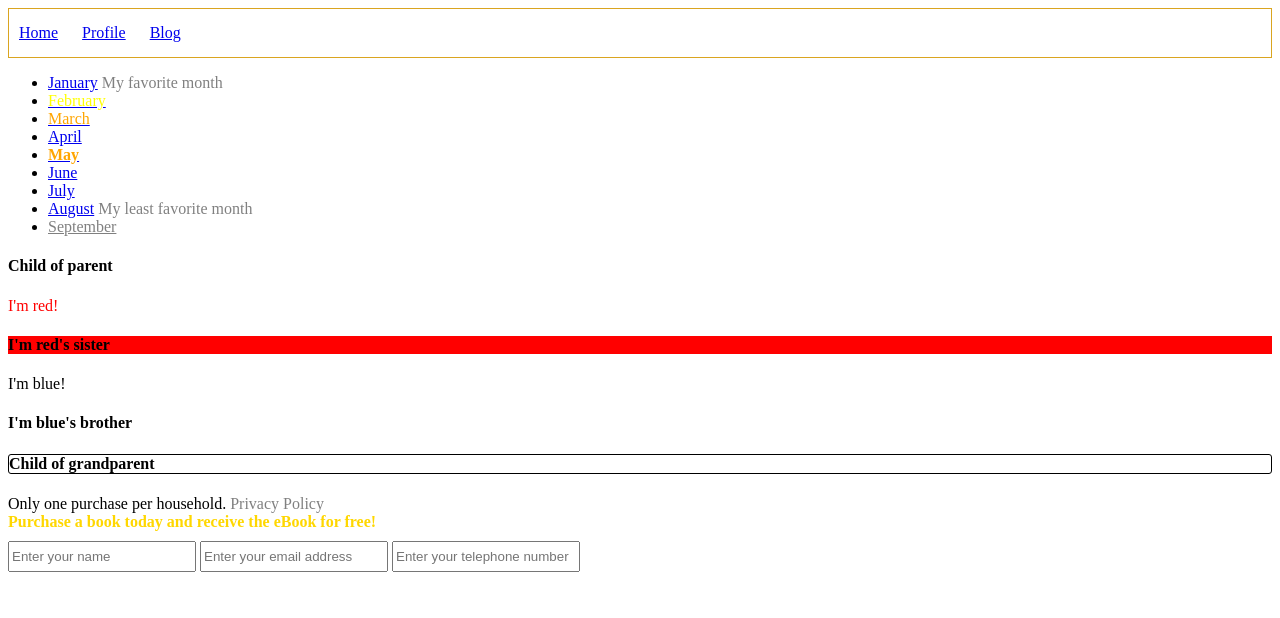
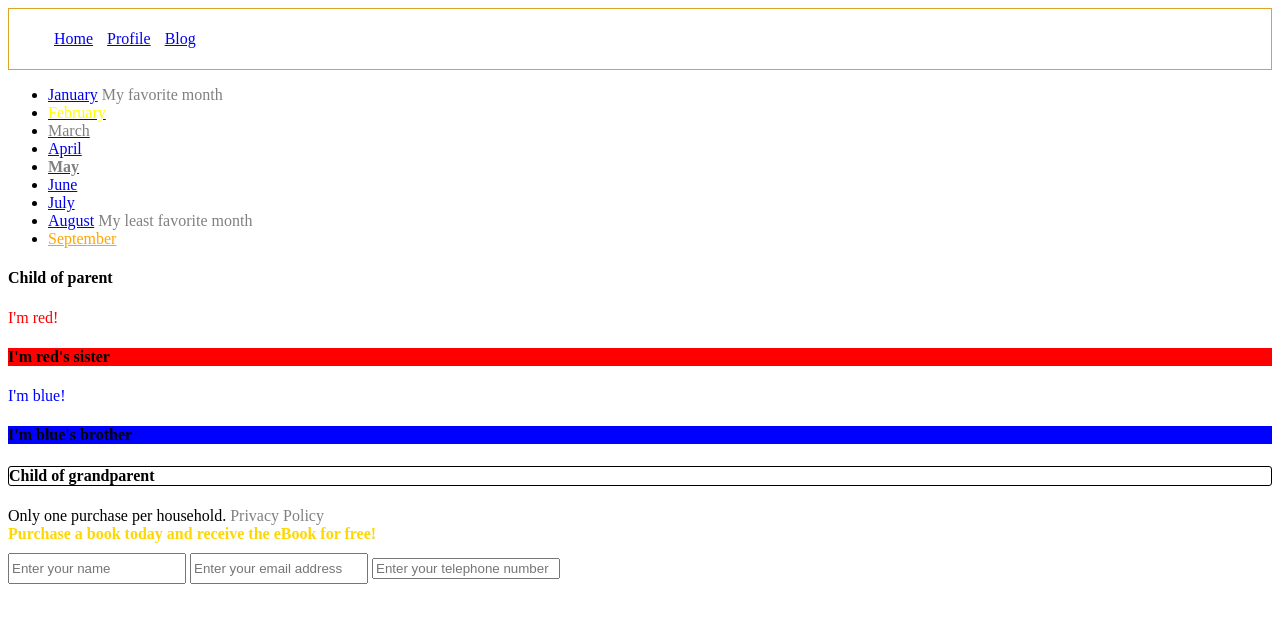
Before and after one commit to tannerb9/css-selectors, a plain HTML site: page index.html in a window 1280 px wide. Drawn offline with Linux system fonts and the light colour scheme.

Commit message:
style finalized

```diff
--- a/selectors.css
+++ b/selectors.css
@@ -1,58 +1,75 @@
+/* Ensure that the navigation is semantically marked as such (i.e. wrap it in the correct HTML tag). */
+/* Section elements should be contained within an article element. */
+/* There are two missing closing tags in this document. Make sure you add them back in. */
+
+/* The header element should have a 1px, goldenrod border. */
 header {
     border: 1px solid goldenrod;
 }
 
+/* Convert the ul in the navigation element into a series of horizontal links with
+# as the href value, without bullets, and have some space between them horizontally. */
 header li {
-    padding: 15px 10px;
+    padding: 5px 5px;
     display: inline-block;
-}
-
-header ul {
-    list-style-type: none;
-    margin: 0;
-    padding: 0;
 }
 
 /* Any text in an element with class "disabled" should be colored grey,
 unless it is an attribute of an anchor tag. If it is an attribute of an anchor tag,
-it should be colored purple. */
-
+it should be colored orange. */
 .disabled {
     color: grey;
 }
 
-a .disabled {
+a.disabled {
     color: orange;
 }
 
+/* Any text inside an element with a class of "active" should be colored yellow. */
 .active {
     color: yellow;
 }
 
+/* Make the "I'm red" text colored red. */
 .parent > div div:first-child {
     color: red;
 }
 
+/* Make the "I'm blue" text colored blue. */
+.parent > div div:last-of-type {
+    color: blue;
+}
+
+/* The sibling h4 of the red element should have a background color of red. */
+.parent > div div:first-child ~ h4:first-of-type {
+    background-color: red;
+}
+
+/* The sibling h4 of the blue element should have background color of blue. */
+.parent > div div:last-of-type ~ h4:last-of-type {
+    background-color: blue;
+}
+
+/* Any h4 that is a direct child of grandparent should have a 1px border with rounded corners. */
 .grandparent > h4 {
     border: 1px solid;
     border-radius: 3px;
 }
 
-h4.div:first-of-type {
-    color: red;
-}
-
-.parent > div div:first-child ~ h4:first-of-type {
-    background-color: red;
-}
-
+/* Elements with a class of promo should have bold text that is also colored gold. */
 .promo {
     color: gold;
     font-weight: bold;
 }
 
-footer input {
+/* Without adding any other attributes to the input fields in the footer,
+write a CSS selector that makes any text input field have a height of 25px. */
+.padded span [type=text] {
     height: 25px;
+    width: 170px;
+}
+
+.padded span [type=tel] {
     width: 180px;
 }
 
```
